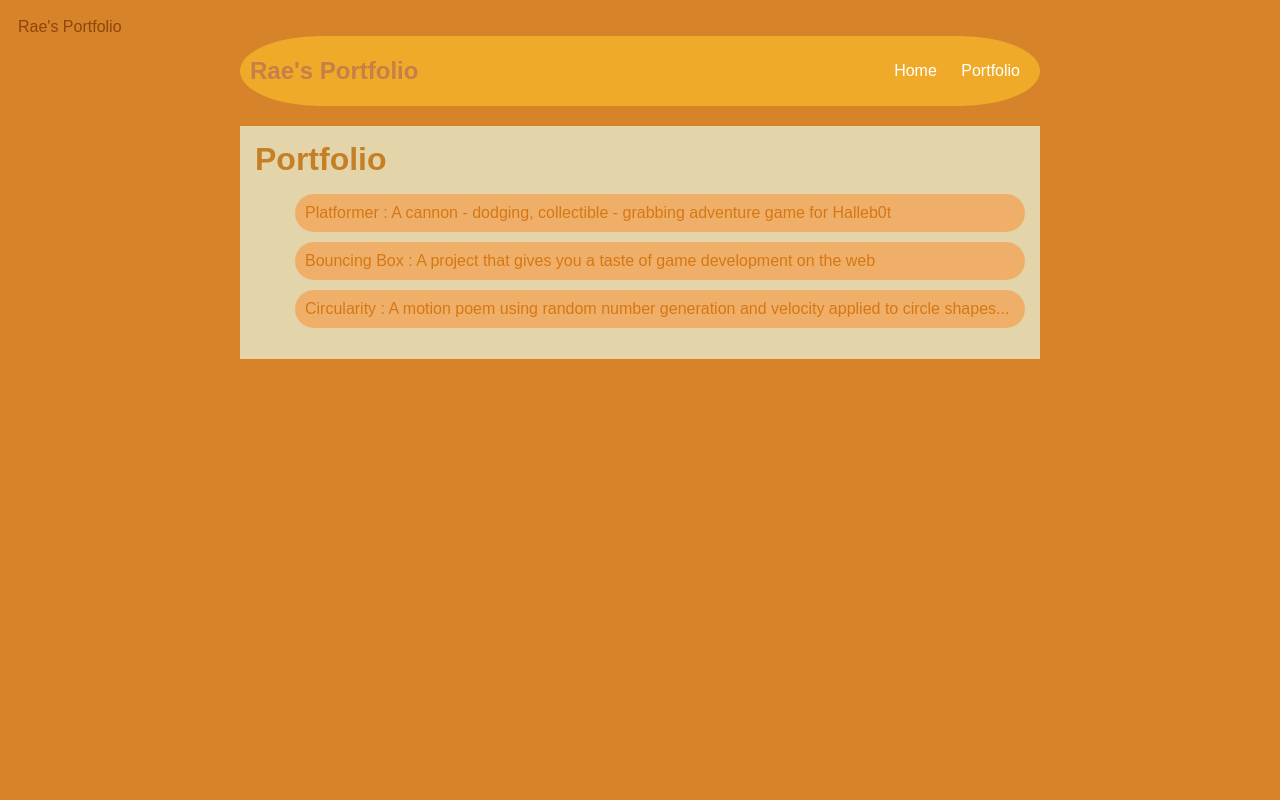
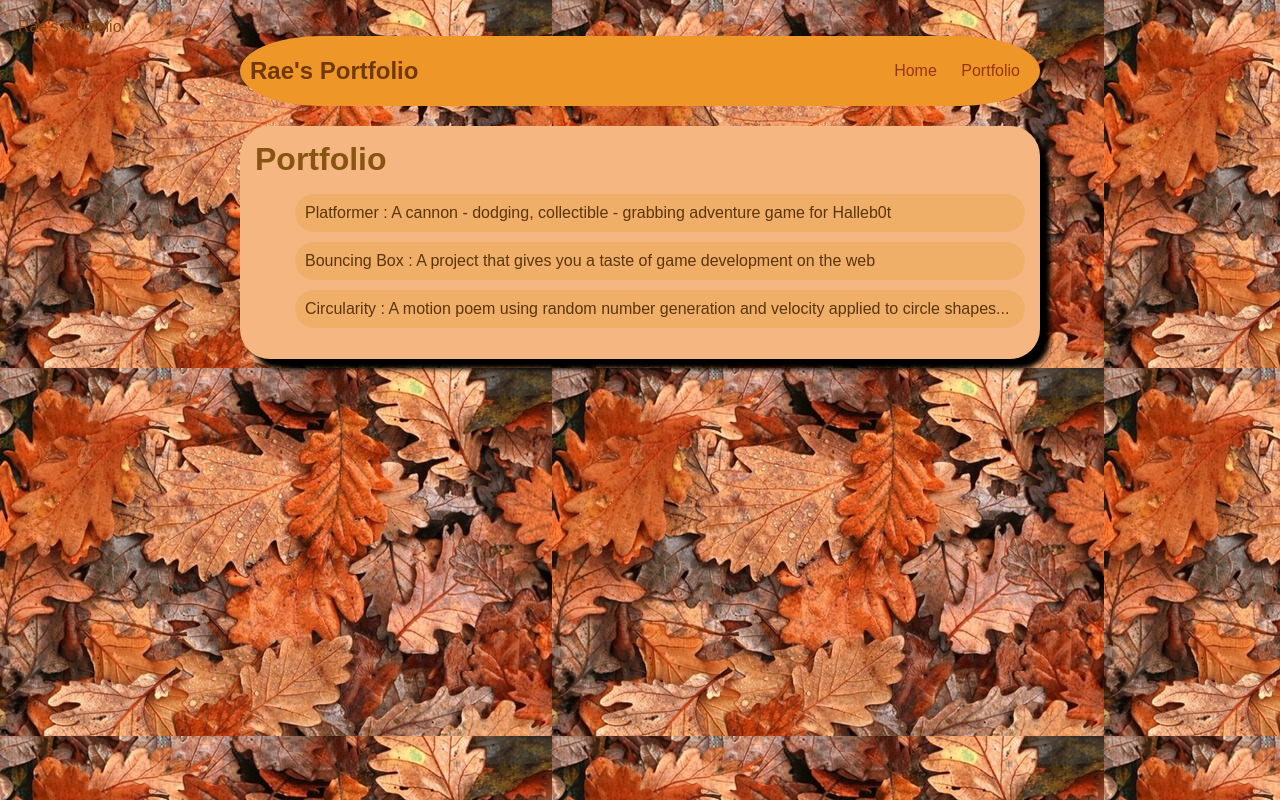
Before and after one commit to Manta-Rae/Manta-Rae.github.io, a plain HTML site: page portfolio.html in a window 1280 px wide. Drawn offline with Linux system fonts and the light colour scheme.

Commit message:
add portfolio.html file

```diff
--- a/style.css
+++ b/style.css
@@ -3,7 +3,8 @@ body {
     color: rgb(144, 69, 11);
     padding: 10px;
     font-family: arial;
-}
+        background-image: url("Images/image1935699383-4321-28c932ac62fd620010ea983a1d54d7ed@1x.jpg");
+      }
 #all-contents {
   max-width: 800px;
     margin: auto;
@@ -11,7 +12,7 @@ body {
 
 /* navigation menu */
 nav {
-    background: rgb(239, 170, 41);
+    background: rgb(239, 150, 41);
    margin: 0 auto;
    margin-bottom: 20px;
    border-radius: 10% / 50%;
@@ -21,12 +22,12 @@ nav {
 h1 {
     display: flex;
     align-items: center;
-    color: rgb(198, 128, 71);
+    color: rgb(115, 56, 7);
     flex: 1;
     margin: 0;
 }
 #nav-ul {
-    list-style-image: none;
+    list-style-image: ;
 }
 .nav-li {
     display: inline-block;
@@ -34,13 +35,15 @@ h1 {
 }
 a {
     text-decoration: none;
-    color: #fff;
+    color: #953712;
 }
 
 /* main container area beneath menu */
 main {
-    background: rgb(227, 212, 170);
+    background: rgb(245, 182, 130);
     display: flex;
+    border-radius: 30px;
+    box-shadow: 10px 10px 5px #000000;
 
 }
 .sidebar {
@@ -64,7 +67,7 @@ h2, h3 {
 }
          /* portfolio styles */
          .content h1 {
-            color: rgb(197, 128, 38);
+            color: rgb(135, 84, 18);
         }
 
         #portfolio {
@@ -75,7 +78,7 @@ h2, h3 {
         #portfolio li {
             background: #f0af69;
             padding: 10px;
-            border-radius: 30px;
+            border-radius: 30px ;
             margin-bottom: 10px;
         }
 
@@ -85,5 +88,5 @@ h2, h3 {
 
         #portfolio a {
             text-decoration: none;
-            color: #d47816;
+            color: #5b340a;
         }
```
Also changed, not shown: index.html (+1 -1 lines), Images/1000_F_77944409_LCdEdYdsjpOuDW4YnMtMmn5DgryPIrRT.jpg (added), Images/R-400.png (added), Images/image1935699383-4321-28c932ac62fd620010ea983a1d54d7ed@1x.jpg (added), 2 other files.
